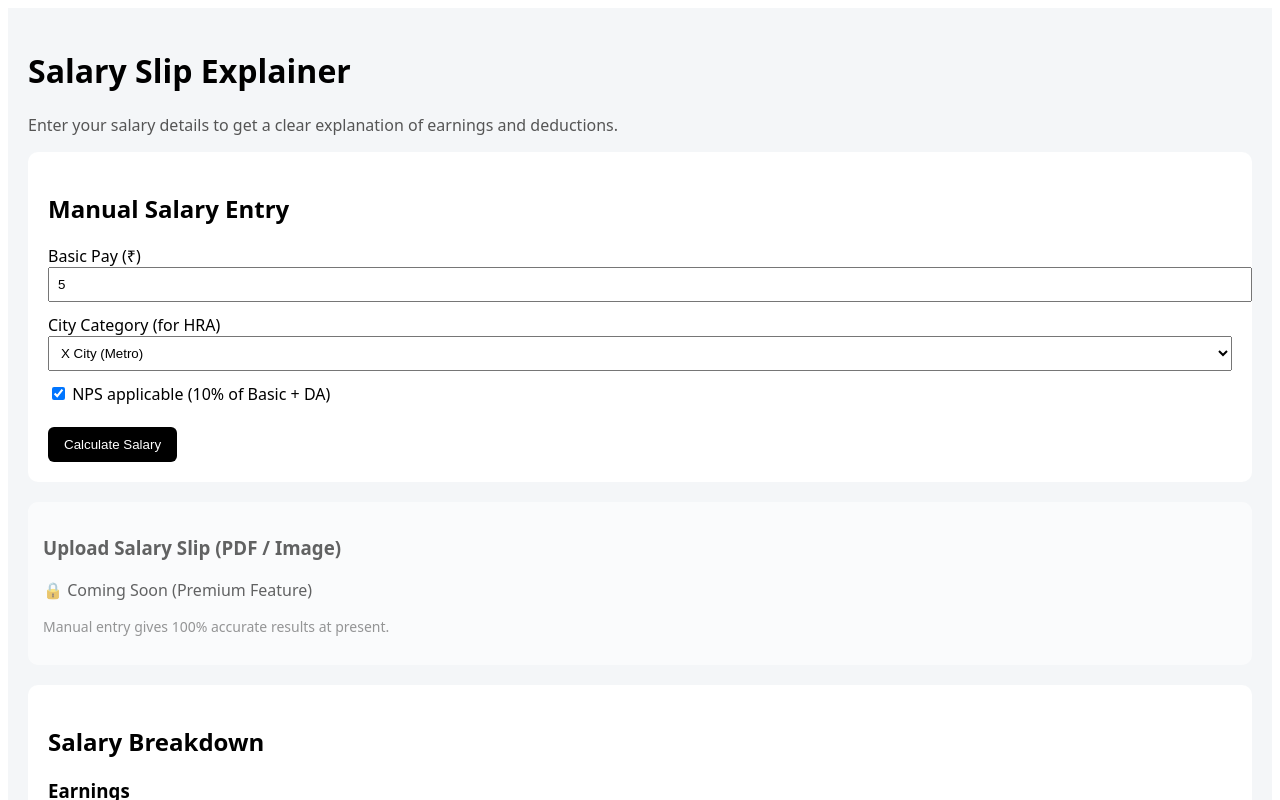
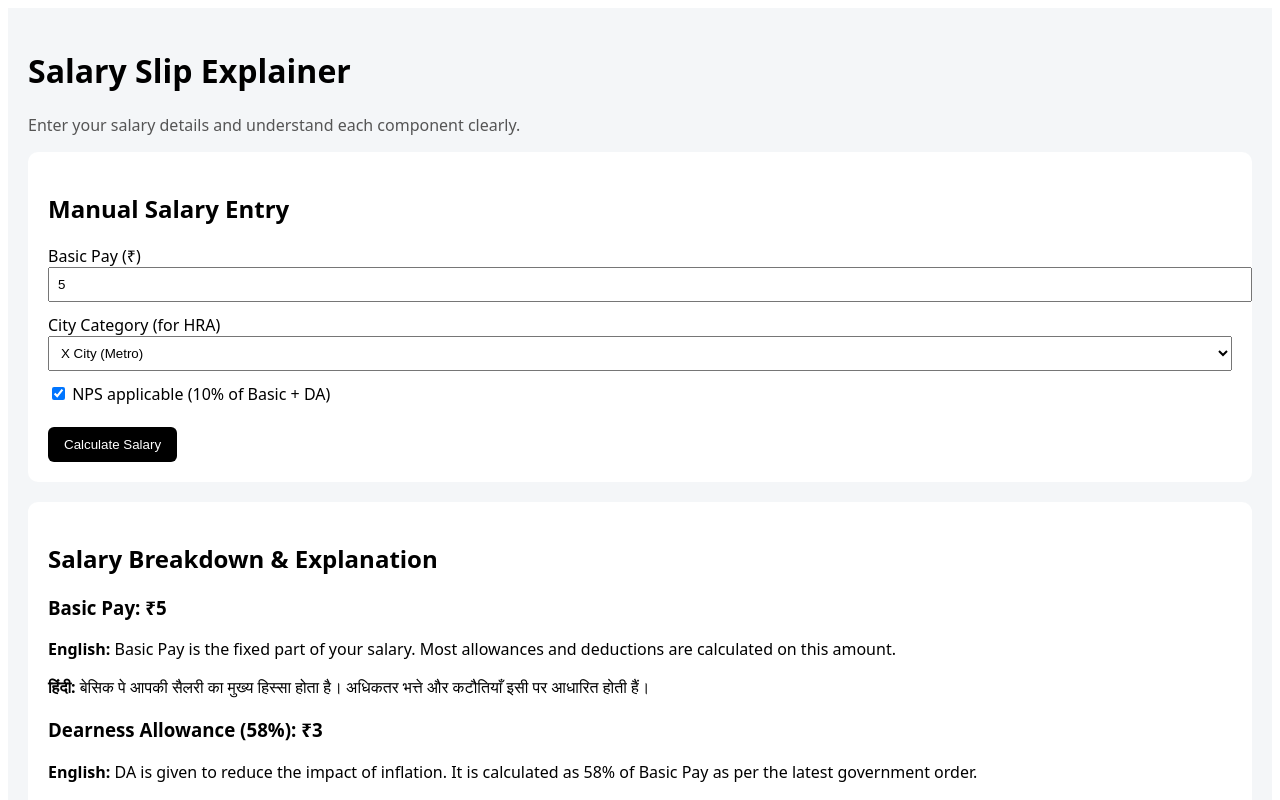
Before and after one commit to salarysamjho/salary-slip-explainer-v1, a Next.js app: page / in a window 1280 px wide. Both pictures are taken after typing "5" into the empty fields and a click on the button "Calculate Salary". Shown: the top 800 px of the page. Built offline with nearby package versions, Linux system fonts and the light colour scheme.

Commit message:
Update page.tsx

```diff
--- a/app/page.tsx
+++ b/app/page.tsx
@@ -4,36 +4,26 @@ import { useState } from "react";
 
 export default function HomePage() {
   /* ===============================
-     PHASE 1: USER INPUT STATE
+     USER INPUT (PHASE 1)
   =============================== */
   const [basicPay, setBasicPay] = useState<number | null>(null);
   const [cityType, setCityType] = useState<"X" | "Y" | "Z">("X");
-  const [transportBase, setTransportBase] = useState<number>(0);
   const [npsEnabled, setNpsEnabled] = useState<boolean>(true);
   const [calculated, setCalculated] = useState<boolean>(false);
 
   /* ===============================
-     GOVERNMENT RULES (LOCKED)
+     GOVERNMENT RULES (CURRENT)
   =============================== */
   const DA_RATE = 0.58; // 58%
-  const HRA_RATE = {
-    X: 0.30,
-    Y: 0.20,
-    Z: 0.10,
-  };
+  const HRA_RATE = { X: 0.30, Y: 0.20, Z: 0.10 };
 
   /* ===============================
-     DERIVED CALCULATIONS
+     CALCULATIONS
   =============================== */
   const daAmount = basicPay ? Math.round(basicPay * DA_RATE) : 0;
-  const hraAmount = basicPay
-    ? Math.round(basicPay * HRA_RATE[cityType])
-    : 0;
+  const hraAmount = basicPay ? Math.round(basicPay * HRA_RATE[cityType]) : 0;
 
-  // Transport Allowance base by city
-  const baseTA =
-    cityType === "X" ? 3600 : 1800;
-
+  const baseTA = cityType === "X" ? 3600 : 1800;
   const taWithDA = Math.round(baseTA + baseTA * DA_RATE);
 
   const npsAmount =
@@ -45,7 +35,6 @@ export default function HomePage() {
     (basicPay ?? 0) + daAmount + hraAmount + taWithDA;
 
   const totalDeductions = npsAmount;
-
   const netSalary = totalEarnings - totalDeductions;
 
   /* ===============================
@@ -70,28 +59,21 @@ export default function HomePage() {
     >
       <h1>Salary Slip Explainer</h1>
       <p style={{ color: "#555" }}>
-        Enter your salary details to get a clear explanation of earnings and deductions.
+        Enter your salary details and understand each component clearly.
       </p>
 
       {/* ===============================
-         MANUAL ENTRY SECTION
+         MANUAL ENTRY
       =============================== */}
-      <section
-        style={{
-          background: "#fff",
-          padding: "20px",
-          borderRadius: "10px",
-          marginBottom: "20px",
-        }}
-      >
+      <section style={{ background: "#fff", padding: "20px", borderRadius: "10px", marginBottom: "20px" }}>
         <h2>Manual Salary Entry</h2>
 
         <label>Basic Pay (₹)</label>
         <input
           type="number"
-          placeholder="Enter Basic Pay"
           value={basicPay ?? ""}
           onChange={(e) => setBasicPay(Number(e.target.value))}
+          placeholder="Enter Basic Pay"
           style={{ width: "100%", padding: "8px", marginBottom: "12px" }}
         />
 
@@ -123,8 +105,8 @@ export default function HomePage() {
             padding: "10px 16px",
             background: "#000",
             color: "#fff",
+            borderRadius: "6px",
             border: "none",
-            borderRadius: "6px",
             cursor: "pointer",
           }}
         >
@@ -133,47 +115,66 @@ export default function HomePage() {
       </section>
 
       {/* ===============================
-         UPLOAD (LOCKED – PHASE 2)
-      =============================== */}
-      <section
-        style={{
-          background: "#fff",
-          padding: "15px",
-          borderRadius: "10px",
-          marginBottom: "20px",
-          opacity: 0.6,
-        }}
-      >
-        <h3>Upload Salary Slip (PDF / Image)</h3>
-        <p>🔒 Coming Soon (Premium Feature)</p>
-        <p style={{ fontSize: "14px", color: "#555" }}>
-          Manual entry gives 100% accurate results at present.
-        </p>
-      </section>
-
-      {/* ===============================
-         RESULT SECTION
+         RESULT + EXPLANATION
       =============================== */}
       {calculated && (
-        <section
-          style={{
-            background: "#fff",
-            padding: "20px",
-            borderRadius: "10px",
-          }}
-        >
-          <h2>Salary Breakdown</h2>
+        <section style={{ background: "#fff", padding: "20px", borderRadius: "10px" }}>
+          <h2>Salary Breakdown & Explanation</h2>
 
-          <h3>Earnings</h3>
-          <p>Basic Pay: ₹{basicPay?.toLocaleString()}</p>
-          <p>Dearness Allowance (58%): ₹{daAmount.toLocaleString()}</p>
-          <p>House Rent Allowance: ₹{hraAmount.toLocaleString()}</p>
+          {/* BASIC PAY */}
+          <h3>Basic Pay: ₹{basicPay?.toLocaleString()}</h3>
           <p>
-            Transport Allowance (with DA): ₹{taWithDA.toLocaleString()}
+            <b>English:</b> Basic Pay is the fixed part of your salary. Most allowances
+            and deductions are calculated on this amount.
+          </p>
+          <p>
+            <b>हिंदी:</b> बेसिक पे आपकी सैलरी का मुख्य हिस्सा होता है। अधिकतर भत्ते और
+            कटौतियाँ इसी पर आधारित होती हैं।
           </p>
 
-          <h3>Deductions</h3>
-          <p>NPS Contribution: ₹{npsAmount.toLocaleString()}</p>
+          {/* DA */}
+          <h3>Dearness Allowance (58%): ₹{daAmount.toLocaleString()}</h3>
+          <p>
+            <b>English:</b> DA is given to reduce the impact of inflation. It is
+            calculated as 58% of Basic Pay as per the latest government order.
+          </p>
+          <p>
+            <b>हिंदी:</b> महंगाई भत्ता महंगाई के असर को कम करने के लिए दिया जाता है।
+            वर्तमान में यह बेसिक पे का 58% है।
+          </p>
+
+          {/* HRA */}
+          <h3>House Rent Allowance: ₹{hraAmount.toLocaleString()}</h3>
+          <p>
+            <b>English:</b> HRA helps employees meet house rent expenses. The rate
+            depends on city category (X/Y/Z).
+          </p>
+          <p>
+            <b>हिंदी:</b> एचआरए मकान किराए के खर्च में मदद के लिए दिया जाता है।
+            यह शहर की श्रेणी पर निर्भर करता है।
+          </p>
+
+          {/* TA */}
+          <h3>Transport Allowance (with DA): ₹{taWithDA.toLocaleString()}</h3>
+          <p>
+            <b>English:</b> Transport Allowance is provided for daily commuting.
+            DA is also applicable on this allowance.
+          </p>
+          <p>
+            <b>हिंदी:</b> ट्रांसपोर्ट भत्ता रोज़ाना आने-जाने के खर्च के लिए दिया जाता है।
+            इस पर भी डीए लागू होता है।
+          </p>
+
+          {/* NPS */}
+          <h3>NPS Deduction: ₹{npsAmount.toLocaleString()}</h3>
+          <p>
+            <b>English:</b> NPS is a retirement contribution. 10% of Basic Pay + DA
+            is deducted every month.
+          </p>
+          <p>
+            <b>हिंदी:</b> एनपीएस सेवानिवृत्ति के लिए योगदान है। इसमें बेसिक पे और डीए
+            का 10% हर महीने काटा जाता है।
+          </p>
 
           <hr />
 
```
